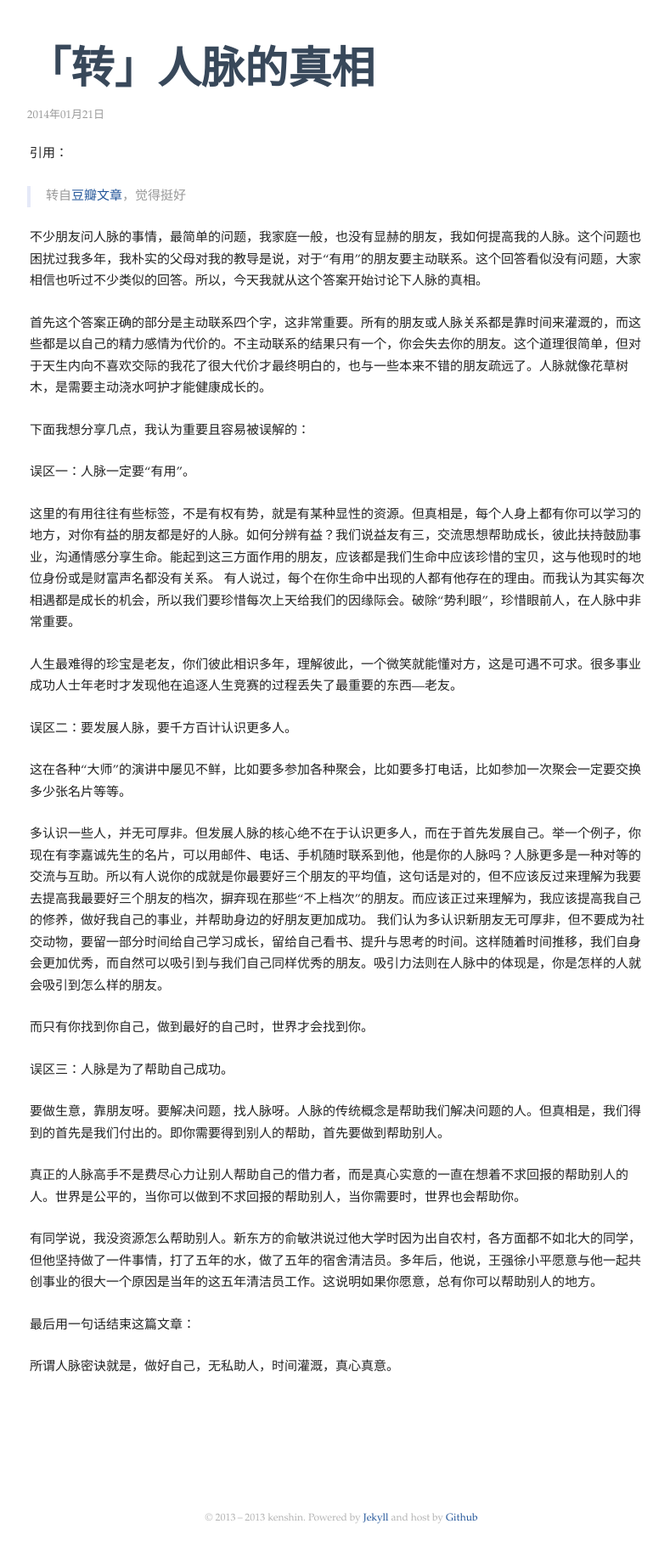
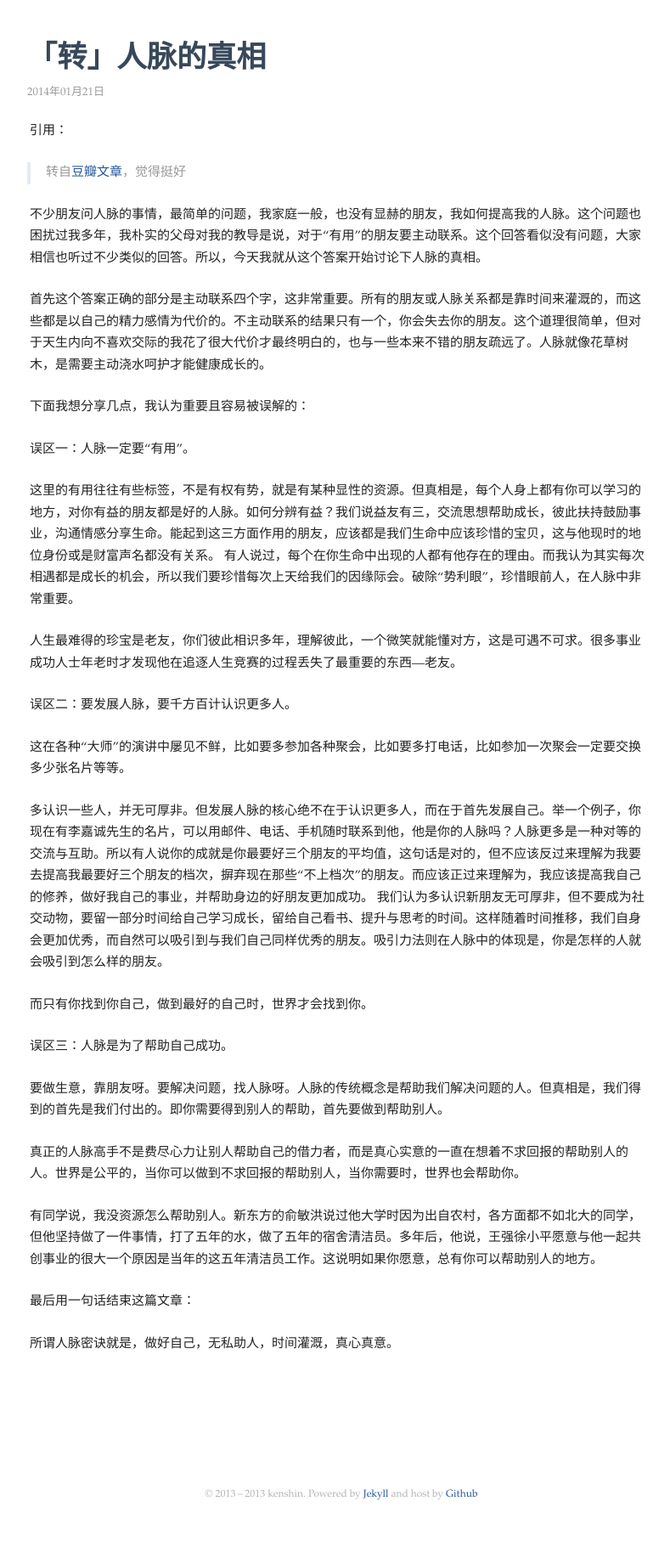
Before and after one commit to kenshinlin/archives, a Jekyll site: the page built from _posts/2014-1-21-friend.md, in a window 1280 px wide. Shown: the whole page at 85% size, without its empty margins (238-1027 px from the left). Built offline with Jekyll 4.4.1, drawn with Linux system fonts in a browser that asks for light colours; comment, search, counter and statistics services are not loaded; after the commit the page ends 1799 px from its top, so only the background shows below that.

Commit message:
Update style.css

```diff
--- a/css/style.css
+++ b/css/style.css
@@ -97,7 +97,7 @@ visibility: hidden;
 .article h1{
 font-weight: bold;
 color: #38485a;
-font-size: 3.2rem;
+font-size: 2.2rem;
 }
 .content{
   float: left;
```
